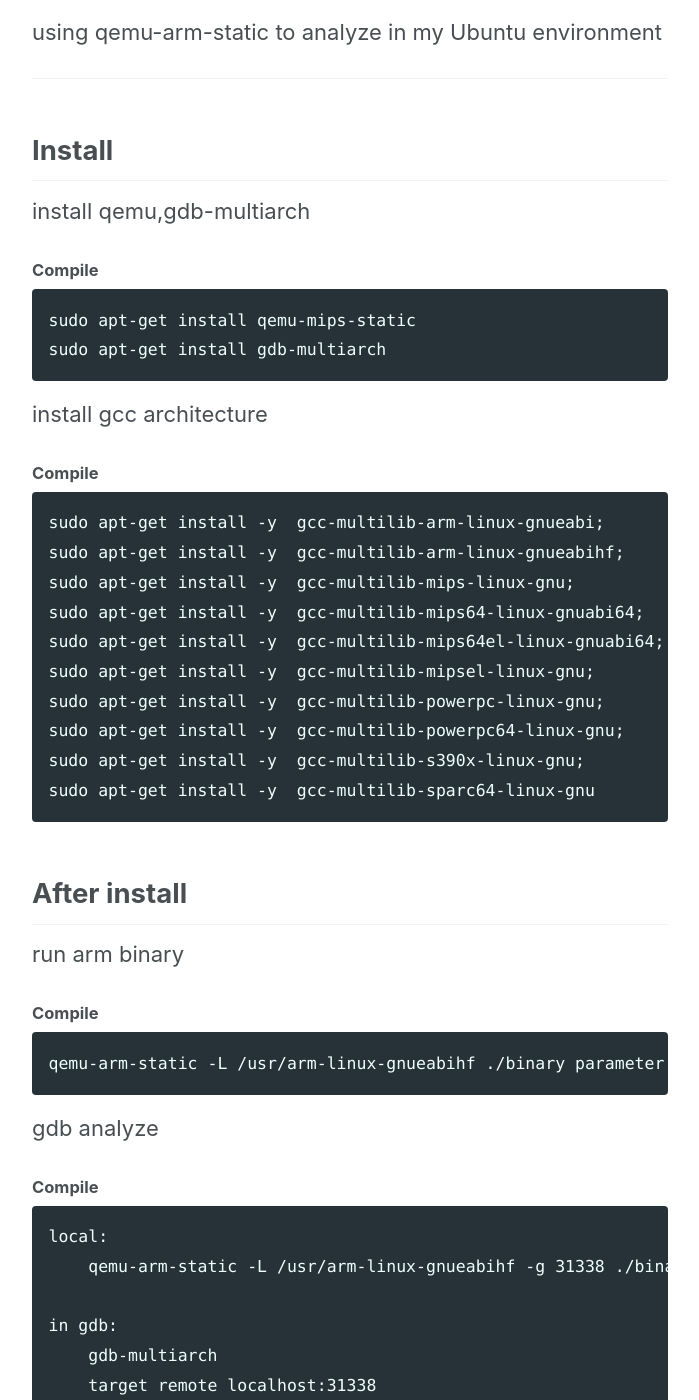
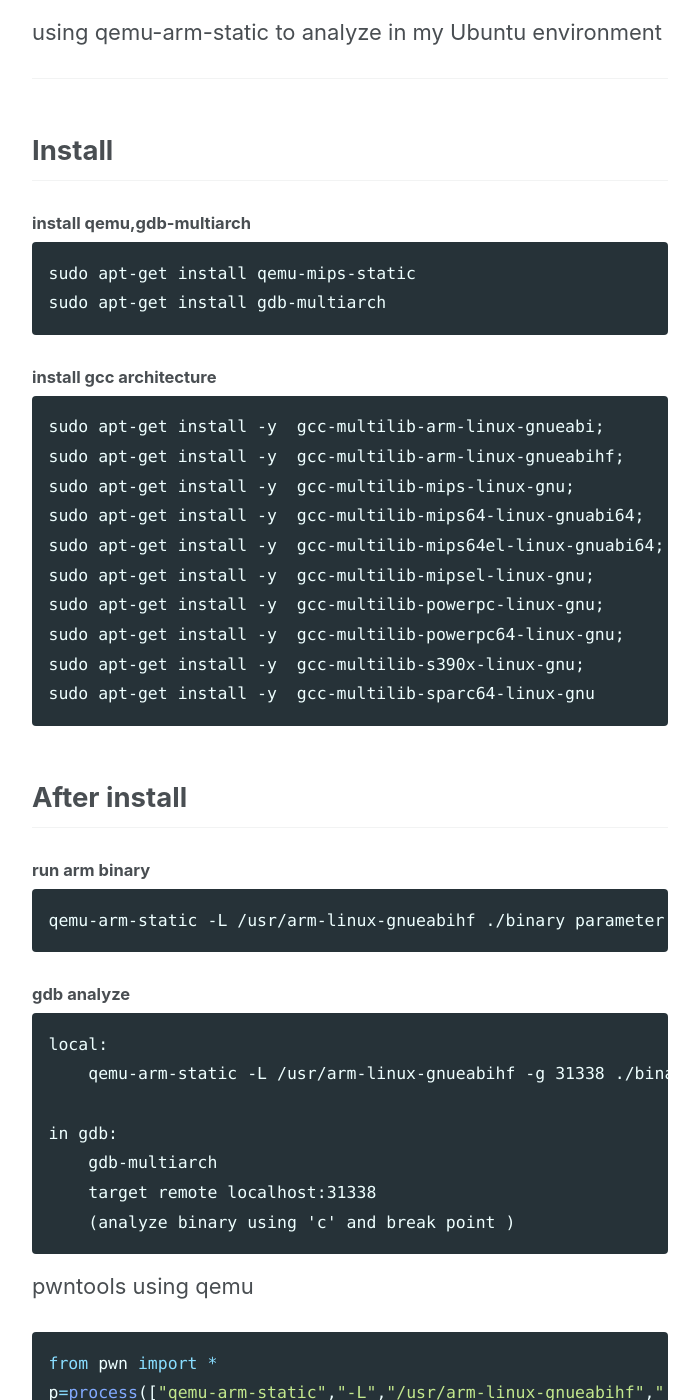
Before and after one commit to slyfizz3/slyfizz3.github.io, a Jekyll site: the page built from _posts/2019-06-29-qemu-arm-static.md, in a window 1280 px wide and 1400 px high, scrolled down 219 px. Shown: the whole window, without its empty margins (290-989 px from the left). Built offline with Jekyll 4.4.1, drawn with Linux system fonts in a browser that asks for light colours; cached includes are drawn as plain includes; nearby versions of some CDN libraries.

Commit message:
Update 2019-06-29-qemu-arm-static.md

````diff
--- a/_posts/2019-06-29-qemu-arm-static.md
+++ b/_posts/2019-06-29-qemu-arm-static.md
@@ -14,17 +14,14 @@ using qemu-arm-static to analyze in my Ubuntu environment
 Install
 -----
 
-install qemu,gdb-multiarch
-
-##### Compile
+##### install qemu,gdb-multiarch
 ```
 sudo apt-get install qemu-mips-static
 sudo apt-get install gdb-multiarch
 ```
 
-install gcc architecture
 
-##### Compile
+##### install gcc architecture
 ```
 sudo apt-get install -y  gcc-multilib-arm-linux-gnueabi;
 sudo apt-get install -y  gcc-multilib-arm-linux-gnueabihf;
@@ -41,16 +38,12 @@ sudo apt-get install -y  gcc-multilib-sparc64-linux-gnu
 After install
 -----
 
-run arm binary
-
-##### Compile
+##### run arm binary
 ```
 qemu-arm-static -L /usr/arm-linux-gnueabihf ./binary parameter
 ```
 
-gdb analyze
-
-##### Compile
+##### gdb analyze
 ```
 local:
     qemu-arm-static -L /usr/arm-linux-gnueabihf -g 31338 ./binary parameter
````
